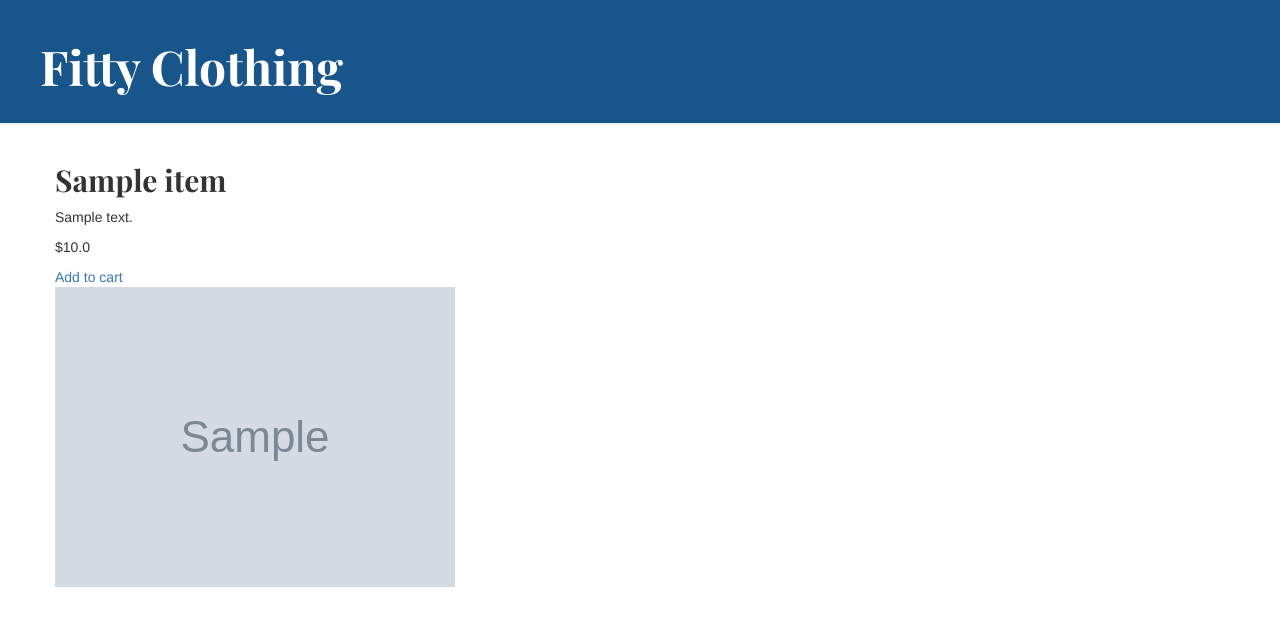
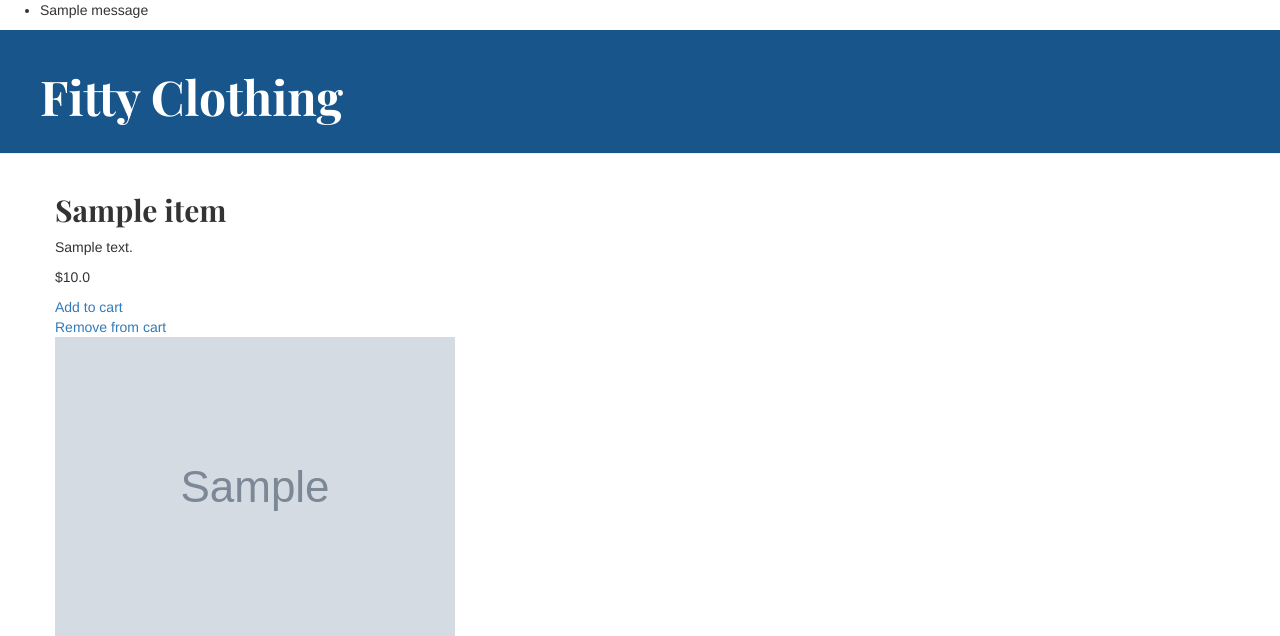
Before and after one commit to timothybhan/fittyclothing, a Django app: page /item/1/ in a window 1280 px wide. Shown: the top 636 px of the page. Run offline with Django 3.2, Linux system fonts and the light colour scheme; tables that the repository leaves empty hold one stand-in row (values such as "Sample post"); grey boxes marked "Sample" are stand-in pictures; one stand-in notice (Sample message) is shown; some libraries are stand-ins or nearby versions.

Commit message:
removecart

```diff
--- a/shop/templates/shop/base.html
+++ b/shop/templates/shop/base.html
@@ -7,7 +7,18 @@
         <link href="https://fonts.googleapis.com/css2?family=Playfair+Display:wght@700&display=swap" rel="stylesheet" type='text/css'>
         <link rel="stylesheet" href="{% static 'css/shop.css' %}">
     </head>
+
+
+
     <body>
+        {% if messages %}
+        <ul class="messages">
+            {% for message in messages %}
+            <li{% if message.tags %} class="{{ message.tags }}"{% endif %}>{{ message }}</li>
+            {% endfor %}
+        </ul>
+        {% endif %}
+
         <div class="page-header">
             <h1><a href="/">Fitty Clothing</a></h1>
         </div>
--- a/shop/templates/shop/item_detail.html
+++ b/shop/templates/shop/item_detail.html
@@ -7,6 +7,8 @@
         <p>${{ item.price }}</p>
         <a href="{% url 'add_to_cart' pk=item.pk %}" class="button">Add to cart</a>
         <br>
+        <a href="{% url 'remove_from_cart' pk=item.pk %}" class="button">Remove from cart</a>
+        <br>
         <img src="{{ item.image.url }}">
     </div>
 {% endblock %}
--- a/shop/urls.py
+++ b/shop/urls.py
@@ -8,7 +8,8 @@ from django.contrib.staticfiles.urls import staticfiles_urlpatterns
 urlpatterns = [
     path('', views.item_list, name='item_list'),
     path('item/<int:pk>/', views.item_detail, name='item_detail'),
-    path('add-to-cart/<int:pk>', views.add_to_cart, name='add_to_cart')
+    path('add-to-cart/<int:pk>', views.add_to_cart, name='add_to_cart'),
+    path('remove-from-cart/<int:pk>', views.remove_from_cart, name='remove_from_cart')
 ]
 
 urlpatterns += staticfiles_urlpatterns()
--- a/shop/views.py
+++ b/shop/views.py
@@ -32,12 +32,41 @@ def add_to_cart(request, pk):
             return redirect("item_list")
         else:
             order.items.add(order_item)
-            messages.info(request, "This item was added to your cart.")
+            messages.info(request, "This item was added to your cart (ORDER EXISTS).")
             return redirect("item_list")
     else:
         ordered_date = timezone.now()
         order = Order.objects.create(
             user=request.user, ordered_date=ordered_date)
         order.items.add(order_item)
-        messages.info(request, "This item was added to your cart.")
+        messages.info(request, "This item was added to your cart (ORDER DNE).")
         return redirect("item_list")
+
+def remove_from_cart(request, pk):
+    item = get_object_or_404(Item, pk = pk)
+    order_qs = Order.objects.filter(
+        user=request.user,
+        ordered=False
+        )
+    if order_qs.exists():
+        order = order_qs[0]
+        # check if the order item is in the order
+        if order.items.filter(item__pk=item.pk).exists():
+            order_item = OrderItem.objects.filter(
+                item=item,
+                user=request.user,
+                ordered=False
+            )[0]
+            order_item.delete()
+            messages.info(request, "This item was removed from your cart.")
+            messages.info(request, order.objects.all())
+            return redirect("item_list")
+        else:
+            # add a message saying the order does not contain the item
+            messages.info(request, "This item was not in your cart.")
+            return redirect("item_list")
+
+    else:
+        # add a message saying the user doesnt have an order
+        messages.info("You do not have an active order.")
+        return redirect("item_list")
```
Also changed, not shown: media/gallery/daybad.jpeg (added).
